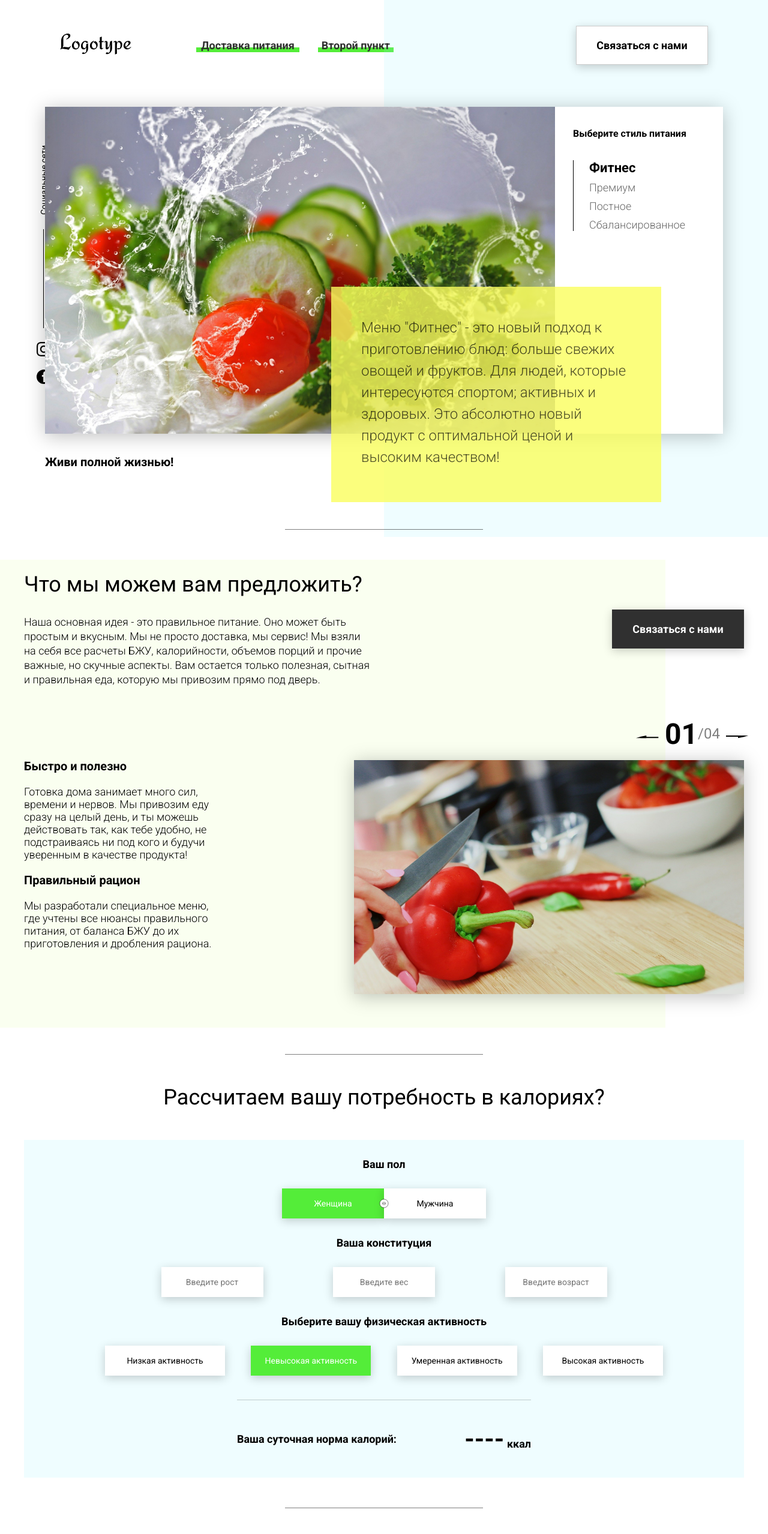
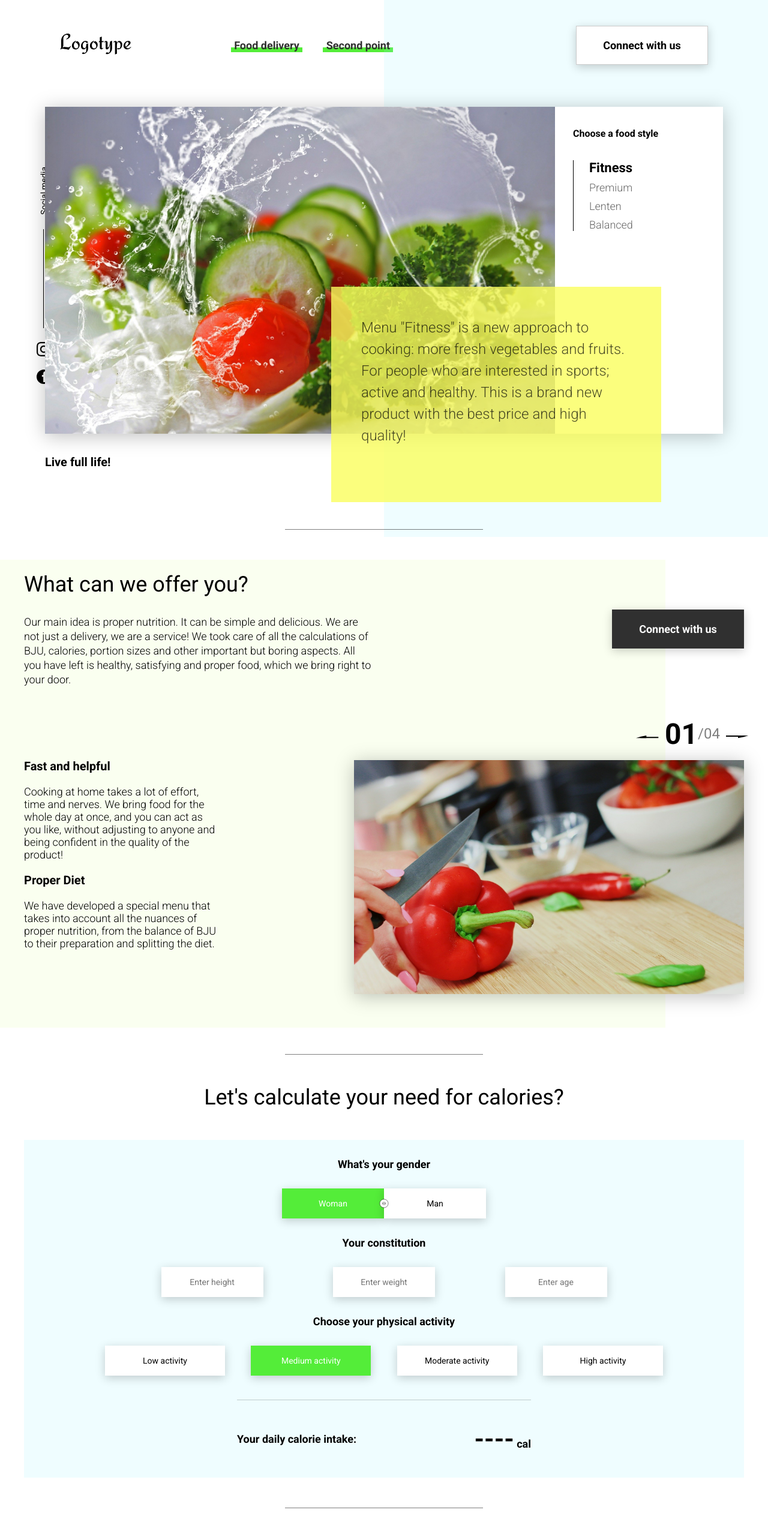
Before and after one commit to Anatolyie/Food, a website: page index.html in a window 1280 px wide. Shown: the top 2557 px of the page at 60% size. Drawn offline with Linux system fonts and the light colour scheme.

Commit message:
Finished to write script

```diff
--- a/css/style.css
+++ b/css/style.css
@@ -60,6 +60,10 @@ a {
 .title {
     font-size: 36px;
     font-weight: 400
+}
+
+.title-action {
+    font-size: 32px;
 }
 
 .header {
--- a/index.html
+++ b/index.html
@@ -13,16 +13,16 @@
                 <img src="icons/logo.svg" alt="Логотип">
             </div>
             <nav class="header__links">
-                <a href="#" class="header__link">Доставка питания</a>
-                <a href="#" class="header__link">Второй пункт</a>
+                <a href="#" class="header__link">Food delivery</a>
+                <a href="#" class="header__link">Second point</a>
             </nav>
         </div>
         <div class="header__right-block">
-            <button class="btn btn_white" data-modal>Связаться с нами</button>
+            <button class="btn btn_white" data-modal>Connect with us</button>
         </div>
     </header>
     <div class="sidepanel">
-        <div class="sidepanel__text"><span>Социальные сети</span></div>
+        <div class="sidepanel__text"><span>Social media</span></div>
         <div class="sidepanel__divider"></div>
         <a href="#" class="sidepanel__icon">
             <img src="icons/instagram.svg" alt="instagram">
@@ -39,38 +39,38 @@
                 <div class="tabcontent">
                     <img src="img/tabs/vegy.jpg" alt="vegy">
                     <div class="tabcontent__descr">
-                        Меню "Фитнес" - это новый подход к приготовлению блюд: больше свежих овощей и фруктов. Для людей, которые интересуются спортом; активных и здоровых. Это абсолютно новый продукт с оптимальной ценой и высоким качеством!
+                        Menu "Fitness" is a new approach to cooking: more fresh vegetables and fruits. For people who are interested in sports; active and healthy. This is a brand new product with the best price and high quality!
                     </div>
                 </div>
                 <div class="tabcontent">
                     <img src="img/tabs/elite.jpg" alt="elite">
                     <div class="tabcontent__descr">
-                        Меню “Премиум” - мы используем не только красивый дизайн упаковки, но и качественное исполнение блюд. Красная рыба, морепродукты, фрукты - ресторанное меню без похода в ресторан!
+                        Menu "Premium" - we use not only beautiful packaging design, but also high-quality execution of dishes. Red fish, seafood, fruits - a restaurant menu without going to a restaurant!
                     </div>
                 </div>
                  <div class="tabcontent">
                     <img src="img/tabs/post.jpg" alt="post">
                     <div class="tabcontent__descr">
-                        Наше специальное “Постное меню” - это тщательный подбор ингредиентов: полное отсутствие продуктов животного происхождения. Полная гармония с собой и природой в каждом элементе! Все будет Ом!
+                        Our special "Lenten Menu" is a careful selection of ingredients: the complete absence of animal products. Complete harmony with yourself and nature in every element! Everything will be Om!
                     </div>
                 </div>
                 <div class="tabcontent">
                     <img src="img/tabs/vegy.jpg" alt="vegy">
                     <div class="tabcontent__descr">
-                        Меню "Сбалансированное" - это соответствие вашего рациона всем научным рекомендациям. Мы тщательно просчитываем вашу потребность в к/б/ж/у и создаем лучшие блюда для вас.
+                        The "Balanced" menu is the compliance of your diet with all scientific recommendations. We carefully calculate your need for c/w/w/y and create the best dishes for you.
                     </div>
                 </div>
                 <div class="tabheader">
-                    <h3>Выберите стиль питания</h3>
+                    <h3>Choose a food style</h3>
                     <div class="tabheader__items">
-                        <div class="tabheader__item tabheader__item_active">Фитнес</div>
-                        <div class="tabheader__item">Премиум</div>
-                        <div class="tabheader__item">Постное</div>
-                        <div class="tabheader__item">Сбалансированное</div>
+                        <div class="tabheader__item tabheader__item_active">Fitness</div>
+                        <div class="tabheader__item">Premium</div>
+                        <div class="tabheader__item">Lenten</div>
+                        <div class="tabheader__item">Balanced</div>
                     </div>
                 </div>
             </div>
-            <div class="preview__life">Живи полной жизнью!</div>
+            <div class="preview__life">Live full life!</div>
         </div>
     </div>
 
@@ -80,24 +80,24 @@
         <div class="bgc_y"></div>
         <div class="container">
             <div class="offer__text">
-                <h2 class="title">Что мы можем вам предложить?</h2>
+                <h2 class="title">What can we offer you?</h2>
                 <div class="offer__descr">
-                    Наша основная идея - это правильное питание. Оно может быть простым и вкусным. Мы не просто доставка, мы сервис! Мы взяли на себя все расчеты БЖУ, калорийности, объемов порций и прочие важные, но скучные аспекты. Вам остается только полезная, сытная и правильная еда, которую мы привозим прямо под дверь.
+                    Our main idea is proper nutrition. It can be simple and delicious. We are not just a delivery, we are a service! We took care of all the calculations of BJU, calories, portion sizes and other important but boring aspects. All you have left is healthy, satisfying and proper food, which we bring right to your door.
                 </div>
             </div>
             <div class="offer__action">
-                <button class="btn btn_dark" data-modal>Связаться с нами</button>
+                <button class="btn btn_dark" data-modal>Connect with us</button>
             </div>
         </div>
         <div class="container">
             <div class="offer__advantages">
-                <h2>Быстро и полезно</h2>
+                <h2>Fast and helpful</h2>
                 <div class="offer__advantages-text">
-                    Готовка дома занимает много сил, времени и нервов. Мы привозим еду сразу на целый день, и ты можешь действовать так, как тебе удобно, не подстраиваясь ни под кого и будучи уверенным в качестве продукта!
+                    Cooking at home takes a lot of effort, time and nerves. We bring food for the whole day at once, and you can act as you like, without adjusting to anyone and being confident in the quality of the product!
                 </div>
-                <h2>Правильный рацион</h2>
+                <h2>Proper Diet</h2>
                 <div class="offer__advantages-text">
-                    Мы разработали специальное меню, где учтены все нюансы правильного питания, от баланса БЖУ до их приготовления и дробления рациона.
+                    We have developed a special menu that takes into account all the nuances of proper nutrition, from the balance of BJU to their preparation and splitting the diet.
                 </div>
             </div>
             <div class="offer__slider">
@@ -136,44 +136,44 @@
 
     <div class="calculating">
         <div class="container">
-            <h2 class="title">Рассчитаем вашу потребность в калориях?
+            <h2 class="title">Let's calculate your need for calories?
             </h2>
             <div class="calculating__field">
                 <div class="calculating__subtitle">
-                    Ваш пол
+                    What's your gender
                 </div>
                 <div class="calculating__choose" id="gender">
-                    <div class="calculating__choose-item calculating__choose-item_active" id="female">Женщина</div>
-                    <div class="calculating__choose-item" id="male">Мужчина</div>
+                    <div class="calculating__choose-item calculating__choose-item_active" id="female">Woman</div>
+                    <div class="calculating__choose-item" id="male">Man</div>
                 </div>
 
                 <div class="calculating__subtitle">
-                    Ваша конституция
+                    Your constitution
                 </div>
                 <div class="calculating__choose calculating__choose_medium">
-                    <input type="text" id="height" placeholder="Введите рост" class="calculating__choose-item">
-                    <input type="text" id="weight" placeholder="Введите вес"  class="calculating__choose-item">
-                    <input type="text" id="age" placeholder="Введите возраст" class="calculating__choose-item">
+                    <input type="text" id="height" placeholder="Enter height" class="calculating__choose-item">
+                    <input type="text" id="weight" placeholder="Enter weight"  class="calculating__choose-item">
+                    <input type="text" id="age" placeholder="Enter age" class="calculating__choose-item">
                 </div>
 
                 <div class="calculating__subtitle">
-                    Выберите вашу физическая активность
+                    Choose your physical activity
                 </div>
                 <div class="calculating__choose calculating__choose_big">
-                    <div data-ratio="1.2" id="low" class="calculating__choose-item">Низкая активность </div>
-                    <div data-ratio="1.375" id="small"  class="calculating__choose-item calculating__choose-item_active">Невысокая активность</div>
-                    <div data-ratio="1.55" id="medium" class="calculating__choose-item">Умеренная активность</div>
-                    <div data-ratio="1.725" id="high" class="calculating__choose-item">Высокая активность</div>
+                    <div data-ratio="1.2" id="low" class="calculating__choose-item">Low activity </div>
+                    <div data-ratio="1.375" id="small"  class="calculating__choose-item calculating__choose-item_active">Medium activity</div>
+                    <div data-ratio="1.55" id="medium" class="calculating__choose-item">Moderate activity</div>
+                    <div data-ratio="1.725" id="high" class="calculating__choose-item">High activity</div>
                 </div>
 
                 <div class="calculating__divider"></div>
 
                 <div class="calculating__total">
                     <div class="calculating__subtitle">
-                        Ваша суточная норма калорий:
+                        Your daily calorie intake:
                     </div>
                     <div class="calculating__result">
-                        <span>2700</span> ккал
+                        <span>2700</span> cal
                     </div>
                 </div>
             </div>
@@ -183,7 +183,7 @@
     <div class="divider"></div>
 
     <div class="menu">
-        <h2 class="title">Наше меню на день</h2>
+        <h2 class="title">Our menu for the day</h2>
 
         <div class="menu__field">
             <div class="container">
@@ -223,12 +223,12 @@
 
     <div class="order">
         <div class="container">
-            <div class="title">Заказывай пробный день прямо сейчас!</div>
+            <div class="title">Book your trial day now!</div>
             <form action="#" class="order__form">
-                <input required placeholder="Ваше имя" name="name" type="text" class="order__input">
-                <input required placeholder="Ваш номер телефона" name="phone" type="phone" class="order__input">
+                <input required placeholder="Your name" name="name" type="text" class="order__input">
+                <input required placeholder="Your phone number" name="phone" type="phone" class="order__input">
                 <img src="icons/right.svg" alt="right">
-                <button class="btn btn_dark btn_min">Перезвонить мне</button>
+                <button class="btn btn_dark btn_min">Call me back</button>
             </form>
         </div>
     </div>
@@ -239,32 +239,32 @@
         <div class="bgc_y"></div>
         <div class="container">
             <div class="promotion__text">
-                <div class="title">Акция для новых клиентов!</div>
+                <div class="title">Promotion for new customers!</div>
                 <div class="promotion__descr">
-                    Мы ценим каждого клиента и предлагаем вам стать одним из них на очень выгодных условиях.
-                    Каждому, кто закажет доставку питание на неделю, будет предоставлена скидка в размере <span>20%!</span>
+                    We value every client and offer you to become one of them on very favorable terms.
+                     Anyone who orders food delivery for a week will receive a discount of <span>20%!</span>
                     <br><br>
-                    Акция закончится 20 мая в 00:00
+                    The promotion will end on May 20 at 00:00
                 </div>
             </div>
             <div class="promotion__timer">
-                <div class="title">Осталось до конца акции:</div>
+                <div class="title title-action">Remaining until the end of the promotion:</div>
                 <div class="timer">
                     <div class="timer__block">
                         <span id="days">12</span>
-                        дней
+                        days
                     </div>
                     <div class="timer__block">
                         <span id="hours">20</span>
-                        часов
+                        hours
                     </div>
                     <div class="timer__block">
                         <span id="minutes">56</span>
-                        минут
+                        minutes
                     </div>
                     <div class="timer__block">
                         <span id="seconds">20</span>
-                        секунд
+                        seconds
                     </div>
                 </div>
             </div>
@@ -274,7 +274,7 @@
     <footer class="footer">
         <div class="container">
             <div class="social">
-                <div class="subtitle">Мы в социальных сетях:</div>
+                <div class="subtitle">We are in social networks:</div>
                 <a href="#" class="link">instagram</a>
                 <a href="#" class="link">facebook</a>
             </div>
@@ -282,7 +282,7 @@
                 <img src="icons/veg.svg" alt="pepper">
             </div>
             <div class="call">
-                <div class="subtitle">Или позвоните нам</div>
+                <div class="subtitle">Or call us</div>
                 <a href="#" class="link">+380678341034</a>
                 <a href="#" class="link">+380500941356</a>
             </div>
@@ -294,10 +294,10 @@
             <div class="modal__content">
                 <form action="#">
                     <div class="modal__close" data-close>&times;</div>
-                    <div class="modal__title">Мы свяжемся с вами как можно быстрее!</div>
-                    <input required placeholder="Ваше имя" name="name" type="text" class="modal__input">
-                    <input required placeholder="Ваш номер телефона" name="phone" type="phone" class="modal__input">
-                    <button class="btn btn_dark btn_min">Перезвонить мне</button>
+                    <div class="modal__title">We will contact you as soon as possible!</div>
+                    <input required placeholder="Your name" name="name" type="text" class="modal__input">
+                    <input required placeholder="Your phone number" name="phone" type="phone" class="modal__input">
+                    <button class="btn btn_dark btn_min">call me back</button>
                 </form>
             </div>
         </div>
--- a/js/script.js
+++ b/js/script.js
@@ -133,7 +133,7 @@ window.addEventListener('DOMContentLoaded', () => {
         }
     });
 
-    // const modalTimer = setTimeout(openModal, 60000);
+    const modalTimer = setTimeout(openModal, 60000);
 
     function showModalByScroll() {
         if (window.pageYOffset + document.documentElement.clientHeight >= document.documentElement.scrollHeight) {
@@ -141,7 +141,6 @@ window.addEventListener('DOMContentLoaded', () => {
             window.removeEventListener('scroll', showModalByScroll);
         }
     }
-
     window.addEventListener('scroll', showModalByScroll);
 
 // Slides
@@ -327,8 +326,8 @@ class MenuCard {
                 <div class="menu__item-descr">${this.descr}</div>
                 <div class="menu__item-divider"></div>
                 <div class="menu__item-price">
-                    <div class="menu__item-cost">Цена:</div>
-                    <div class="menu__item-total"><span>${this.price}</span> грн/день</div>
+                    <div class="menu__item-cost">Price:</div>
+                    <div class="menu__item-total"><span>${this.price}</span> грн/day</div>
                 </div>
             </div>
         `;
@@ -339,8 +338,8 @@ class MenuCard {
     new MenuCard(
         "img/tabs/vegy.jpg",
         "vegy",
-        'Меню "Фитнес"',
-        'Меню "Фитнес" - это новый подход к приготовлению блюд: больше свежих овощей и фруктов. Продукт активных и здоровых людей. Это абсолютно новый продукт с оптимальной ценой и высоким качеством!',
+        'Menu "Fitness"',
+        ' Menu "Fitness" is a new approach to cooking: more fresh vegetables and fruits. For people who are interested in sports; active and healthy. This is a brand new product with the best price and high quality!',
         9,
         ".menu .container"
     ).render();
@@ -348,8 +347,8 @@ class MenuCard {
     new MenuCard(
         "img/tabs/elite.jpg",
         "elite",
-        'Меню "“Премиум”"',
-        'В меню “Премиум” мы используем не только красивый дизайн упаковки, но и качественное исполнение блюд. Красная рыба, морепродукты, фрукты - ресторанное меню без похода в ресторан!',
+        'Menu "Premium"',
+        'Menu "Premium" - we use not only beautiful packaging design, but also high-quality execution of dishes. Red fish, seafood, fruits - a restaurant menu without going to a restaurant! ',
         27,
         '.menu .container'
     ).render();
@@ -357,8 +356,8 @@ class MenuCard {
     new MenuCard(
         "img/tabs/post.jpg",
         "post",
-        'Меню "“Постное”"',
-        'Меню “Постное” - это тщательный подбор ингредиентов: полное отсутствие продуктов животного происхождения, молоко из миндаля, овса, кокоса или гречки, правильное количество белков за счет тофу и импортных вегетарианских стейков.',
+        'Menu "Lenten"',
+        'Our special "Lenten Menu" is a careful selection of ingredients: the complete absence of animal products. Complete harmony with yourself and nature in every element! Everything will be Om!',
         9,
         '.menu .container'
     ).render();
```
